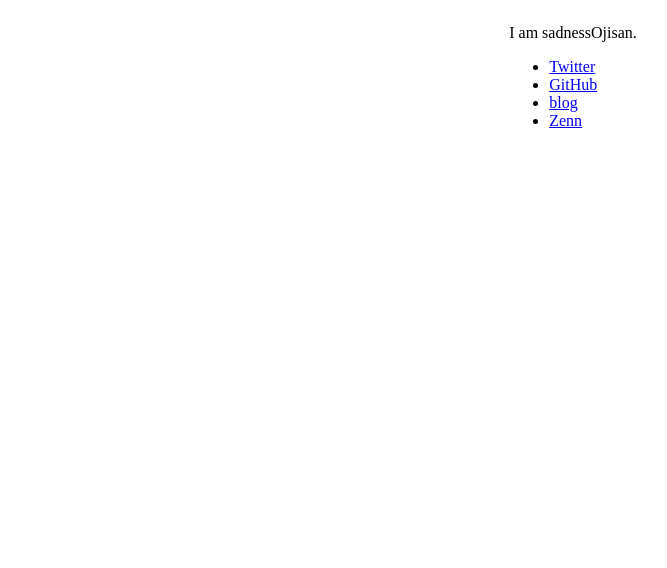
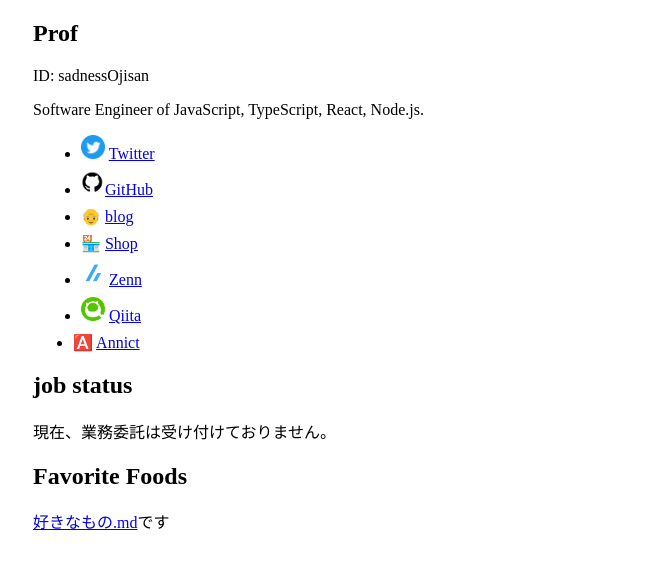
Before and after one commit to sadnessOjisan/ojisan.io, a plain HTML site: page src/index.html in a window 1280 px wide. Shown: the whole page, without its empty margins (67-734 px from the left). Drawn offline with Linux system fonts and the light colour scheme.

Commit message:
Add some info

```diff
--- a/src/index.html
+++ b/src/index.html
@@ -14,13 +14,50 @@
   </head>
   <body>
     <section>
-      <p>I am sadnessOjisan.</p>
+      <h2>Prof</h2>
+      <p>ID: sadnessOjisan</p>
+      <p>Software Engineer of JavaScript, TypeScript, React, Node.js. </p>
       <ul>
-        <li><a href="https://twitter.com/sadnessOjisan">Twitter</a></li>
-        <li><a href="https://github.com/sadnessOjisan">GitHub</a></li>
-        <li><a href="http://blog.ojisan.io">blog</a></li>
-        <li><a href="https://zenn.dev/sadness_ojisan/books">Zenn</a></li>
+        <li class="item">
+          <img src="./assets/twitter.png" class="image" />
+          <a href="https://twitter.com/sadnessOjisan">Twitter</a>
+        </li>
+        <li class="item">
+          <img src="./assets/github.png" class="image" /><a
+            href="https://github.com/sadnessOjisan"
+            >GitHub</a
+          >
+        </li>
+        <li class="item">
+          <span class="image">👴</span>
+          <a href="http://blog.ojisan.io">blog</a>
+        </li>
+        <li class="item">
+          <span class="image">🏪</span>
+          <a href="https://shop.ojisan.io">Shop</a>
+        </li>
+        <li class="item">
+          <img src="./assets/zenn.png" class="image" />
+          <a href="https://zenn.dev/sadness_ojisan/books">Zenn</a>
+        </li>
+        <li class="item">
+          <img src="./assets/qiita.png" class="image" />
+          <a href="https://qiita.com/sadnessOjisan">Qiita</a>
+        </li>
+        <li>
+          <span class="image">🅰️</span>
+          <a href="https://annict.com/@madness_ojisan/watched">Annict</a>
+        </li>
       </ul>
     </section>
+    <section>
+      <h2>job status</h2>
+      <p>現在、業務委託は受け付けておりません。</p>
+    </section>
+    <section>
+      <h2>Favorite Foods</h2>
+      <p><a href="https://gist.github.com/sadnessOjisan/ea37dee558e8281ddeb547d52df77092">好きなもの.md</a>です</p>
+    </section>
+    </body>
   </body>
 </html>
--- a/src/style.css
+++ b/src/style.css
@@ -1,4 +1,13 @@
 body {
-  display: flex;
-  justify-content: center;
+  max-width: 1080px;
+  margin: auto;
 }
+
+.item {
+  margin: 8px;
+}
+
+.item .image {
+  width: 24px;
+  height: 24px;
+}
```
Also changed, not shown: src/assets/github.png (added), src/assets/qiita.png (added), src/assets/twitter.png (added), src/assets/zenn.png (added).
